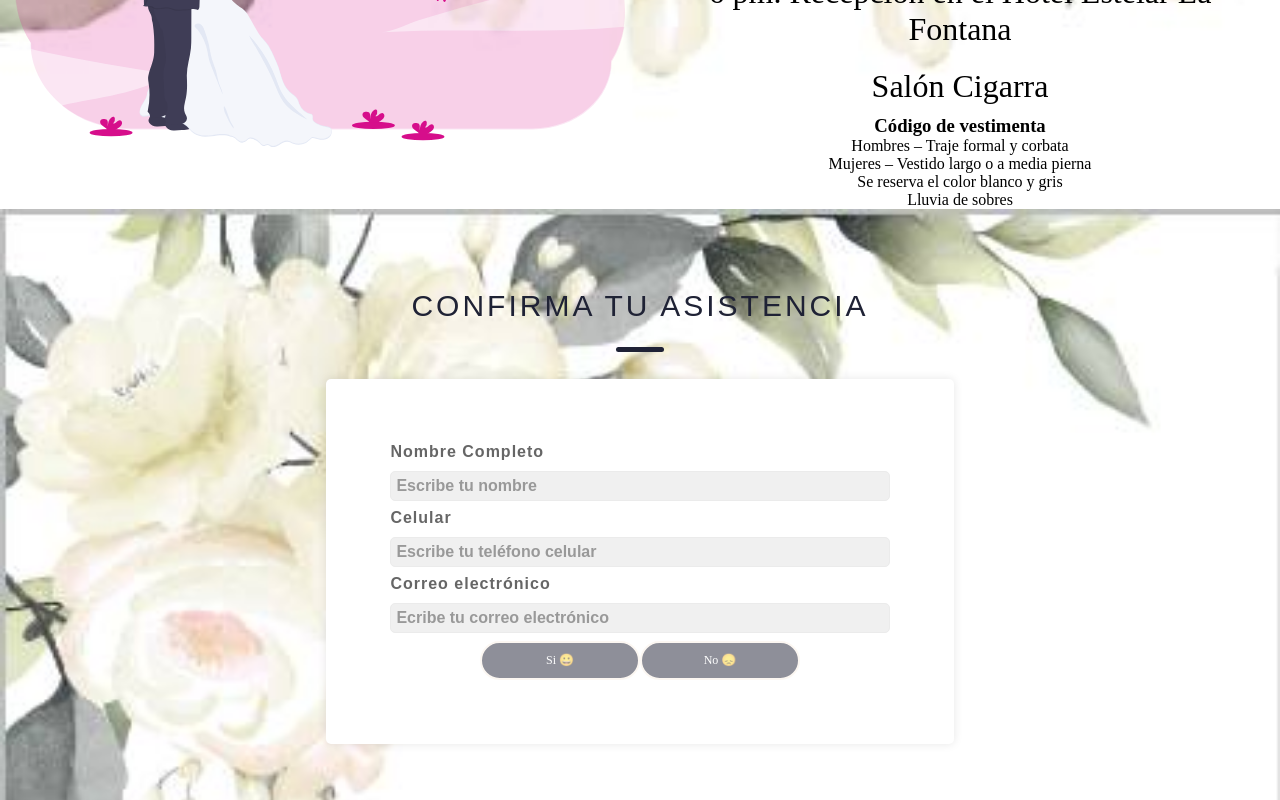
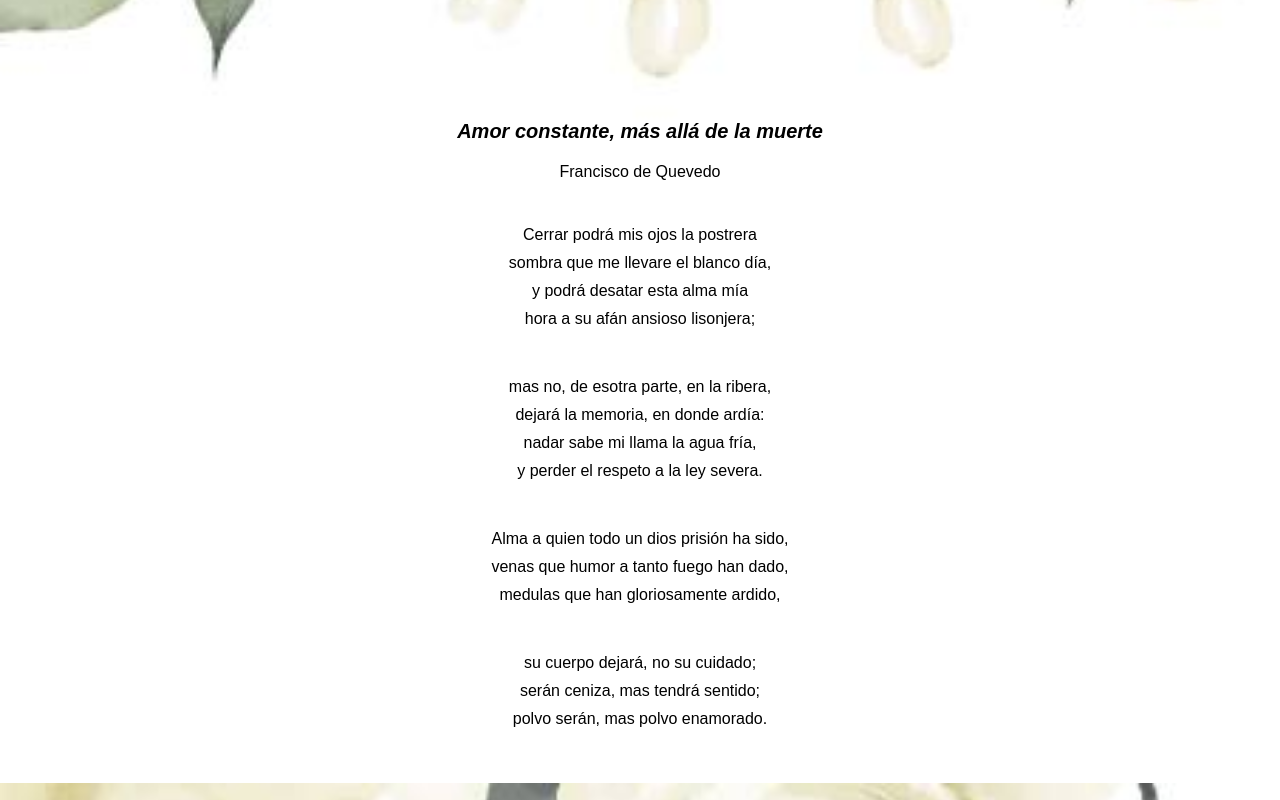
Before and after one commit to Smesaz/marriage, a React (Create React App) app: page / in a window 1280 px wide. Shown: the part 1260-2060 px from the top of the page. Built offline with nearby package versions, Linux system fonts and the light colour scheme; a web font is replaced by a local one.

Commit message:
update with poema

```diff
--- /dev/null
+++ b/src/components/homePage/Poema/Poema.css
@@ -0,0 +1,36 @@
+.poema{
+    display: flex;
+    background-image: url('../../assets/background2.jpg');
+    background-size: cover;
+    justify-content: center;
+    flex-direction: column;
+    text-align: center;
+    align-items: center;
+}
+.poemaContent{
+    margin-top: 500px;
+    margin-bottom: 30px;
+    display: flex;
+    justify-content: center;
+    flex-direction: column;
+    align-items: center;
+    text-align: center;
+}
+.poemaContent h3{
+    font-size: 20px;
+    font-style: italic;
+}
+.p1{
+    padding-top: 20px;
+    padding-bottom: 20px;
+    width: 100%;
+}
+.p1 p{
+    padding: 5px;
+}
+
+@media screen and (max-width:900px) {
+    .poemaContent{
+        margin-top: 300px;
+    }
+}
--- /dev/null
+++ b/src/components/homePage/Poema/Poema.jsx
@@ -0,0 +1,64 @@
+import React from 'react'
+import './Poema.css';
+const Poema = () => {
+  return (
+    <div className='poema'>
+        <div className='poemaContent'>
+            <h3>Amor constante, más allá de la muerte</h3>
+            <div className='p1'>Francisco de Quevedo</div>
+            <div className='p1'>
+                <p>
+                    Cerrar podrá mis ojos la postrera
+                </p>
+                <p>
+                    sombra que me llevare el blanco día,
+                </p>
+                <p>
+                    y podrá desatar esta alma mía
+                </p>
+                <p>
+                    hora a su afán ansioso lisonjera;
+                </p>
+            </div>
+            <div className='p1'>
+                <p>
+                    mas no, de esotra parte, en la ribera,
+                </p>
+                <p>
+                    dejará la memoria, en donde ardía:
+                </p>
+                <p>
+                    nadar sabe mi llama la agua fría,
+                </p>
+                <p>
+                    y perder el respeto a la ley severa.
+                </p>
+            </div>
+            <div  className='p1'>
+                <p>
+                    Alma a quien todo un dios prisión ha sido,
+                </p>
+                <p>
+                    venas que humor a tanto fuego han dado,
+                </p>
+                <p>
+                    medulas que han gloriosamente ardido,
+                </p>
+            </div>
+            <div  className='p1'>
+                <p>
+                    su cuerpo dejará, no su cuidado;
+                </p>
+                <p>
+                    serán ceniza, mas tendrá sentido;
+                </p>
+                <p>
+                    polvo serán, mas polvo enamorado.
+                </p>
+            </div>
+        </div>
+    </div>
+  )
+}
+
+export default Poema
--- a/src/components/homePage/homePage.jsx
+++ b/src/components/homePage/homePage.jsx
@@ -4,6 +4,7 @@ import wedding from '../assets/wedding4.svg';
 import NavBar from './navBar/navBar.jsx';
 import ContactUs from './contactUs/contactUs.jsx';
 import LandingHome from './landingHome/landingHome.jsx';
+import Poema from './Poema/Poema';
 
 const HomePage = () => {
 
@@ -11,6 +12,7 @@ const HomePage = () => {
   <div>
     <NavBar/>
     <LandingHome/>
+    <Poema/>
   <div className='containerHome'>
     <div className='col1'>
       <img className='image' src={wedding} alt='boda'/>
```
